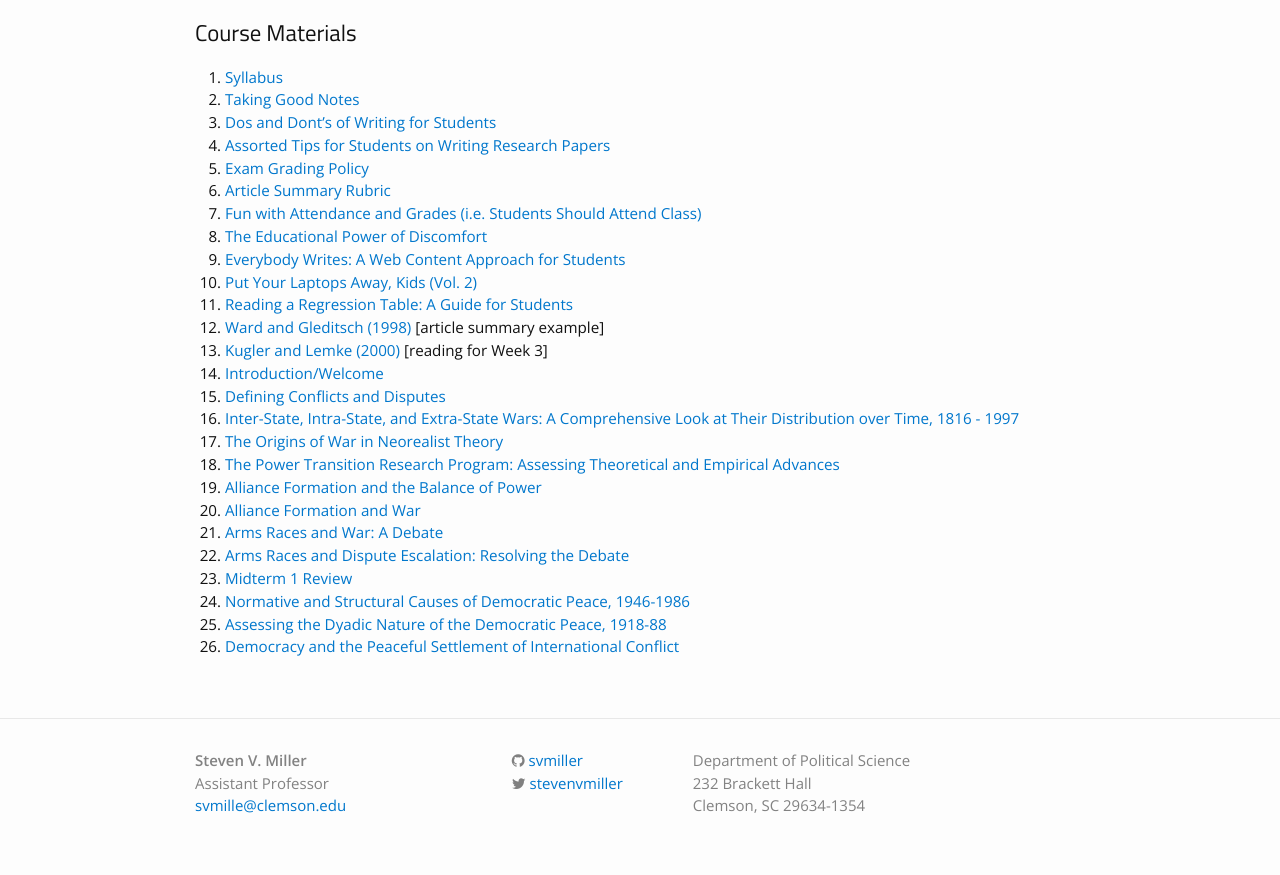
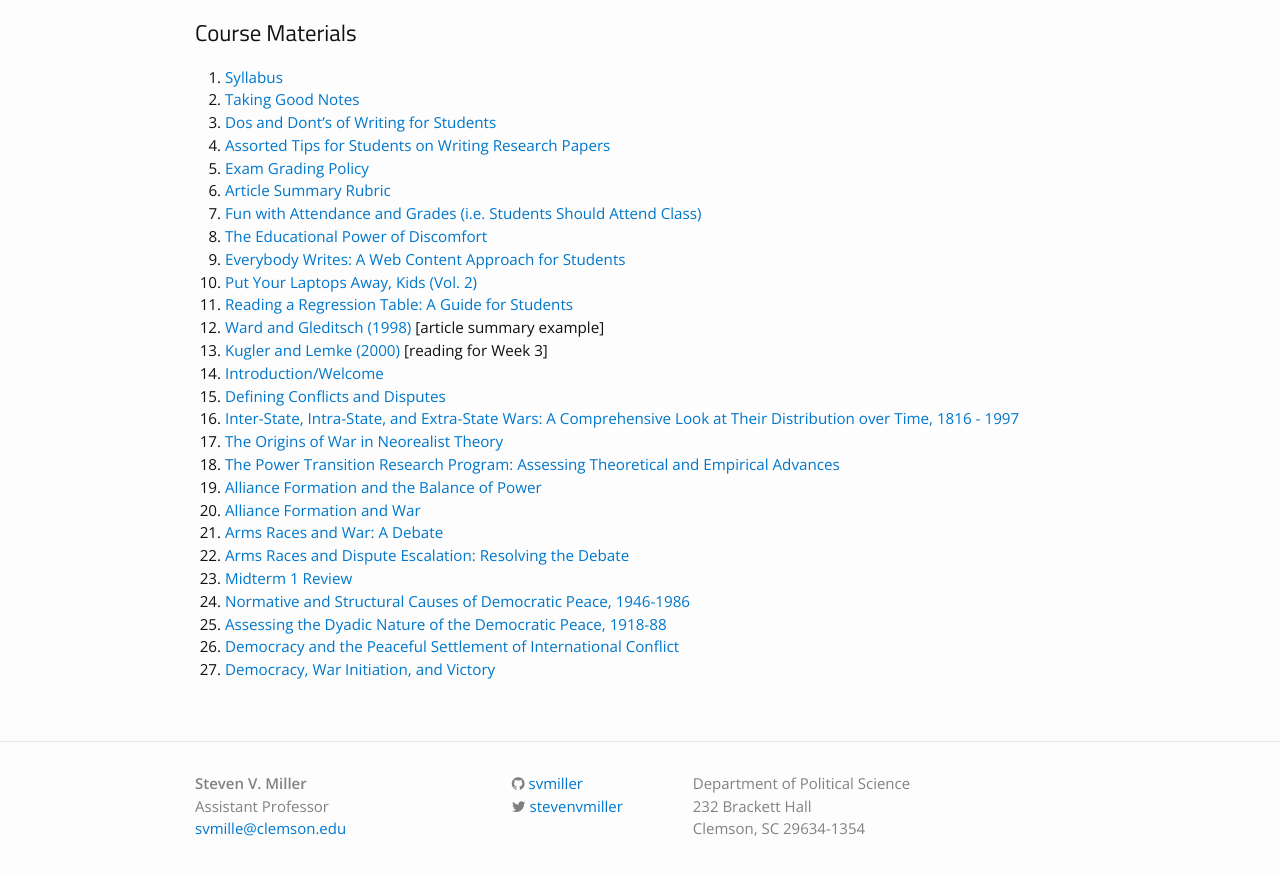
Before and after one commit to svmiller/svmiller.github.io, a Jekyll site: the page built from teaching/posc-3610.md, in a window 1280 px wide and 900 px high, scrolled down 761 px. Shown: the top 875 px of the window. Built offline with Jekyll 4.4.1, drawn with Linux system fonts in a browser that asks for light colours; nearby versions of some CDN libraries; some web fonts are replaced.

Commit message:
add lectures for March 2, 2017

```diff
--- a/teaching/posc-3610.md
+++ b/teaching/posc-3610.md
@@ -36,3 +36,4 @@
 24. [Normative and Structural Causes of Democratic Peace, 1946-1986](https://www.dropbox.com/s/0dq30vqvqswa098/posc3610-lecture-maozrussett1993nsc.pdf?dl=0)
 25. [Assessing the Dyadic Nature of the Democratic Peace, 1918-88](https://www.dropbox.com/s/b3xye1ebhtfoiiw/posc3610-lecture-rousseauetal1996adn.pdf?dl=0)
 26. [Democracy and the Peaceful Settlement of International Conflict](https://www.dropbox.com/s/1k8b5za8a8j83rv/posc3610-lecture-dixon1994dps.pdf?dl=0)
+27. [Democracy, War Initiation, and Victory](https://www.dropbox.com/s/quoy3ft74ihobvb/posc3610-lecture-reiterstam1998dwiv.pdf?dl=0)
```
Also changed, not shown: teaching/posc-3410.md (+1 -0 lines).
